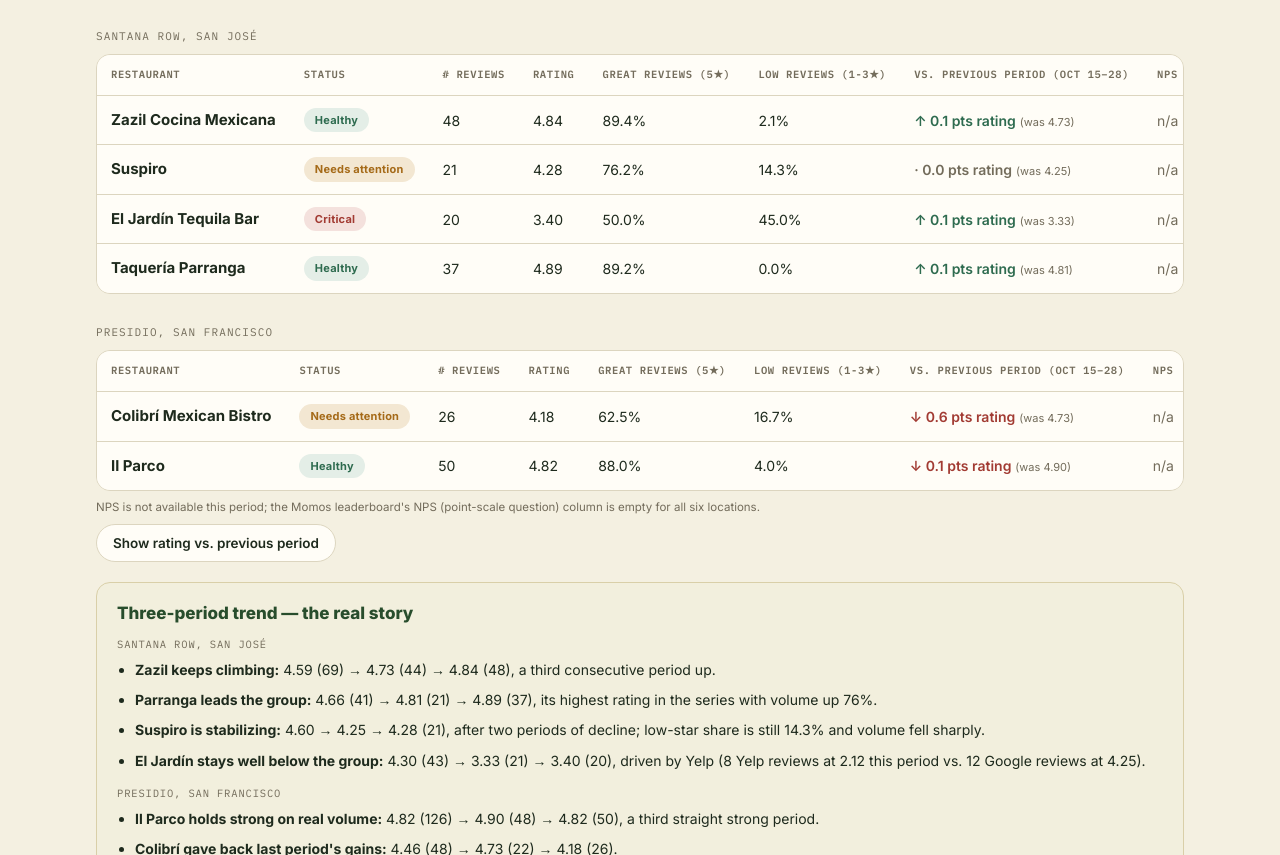
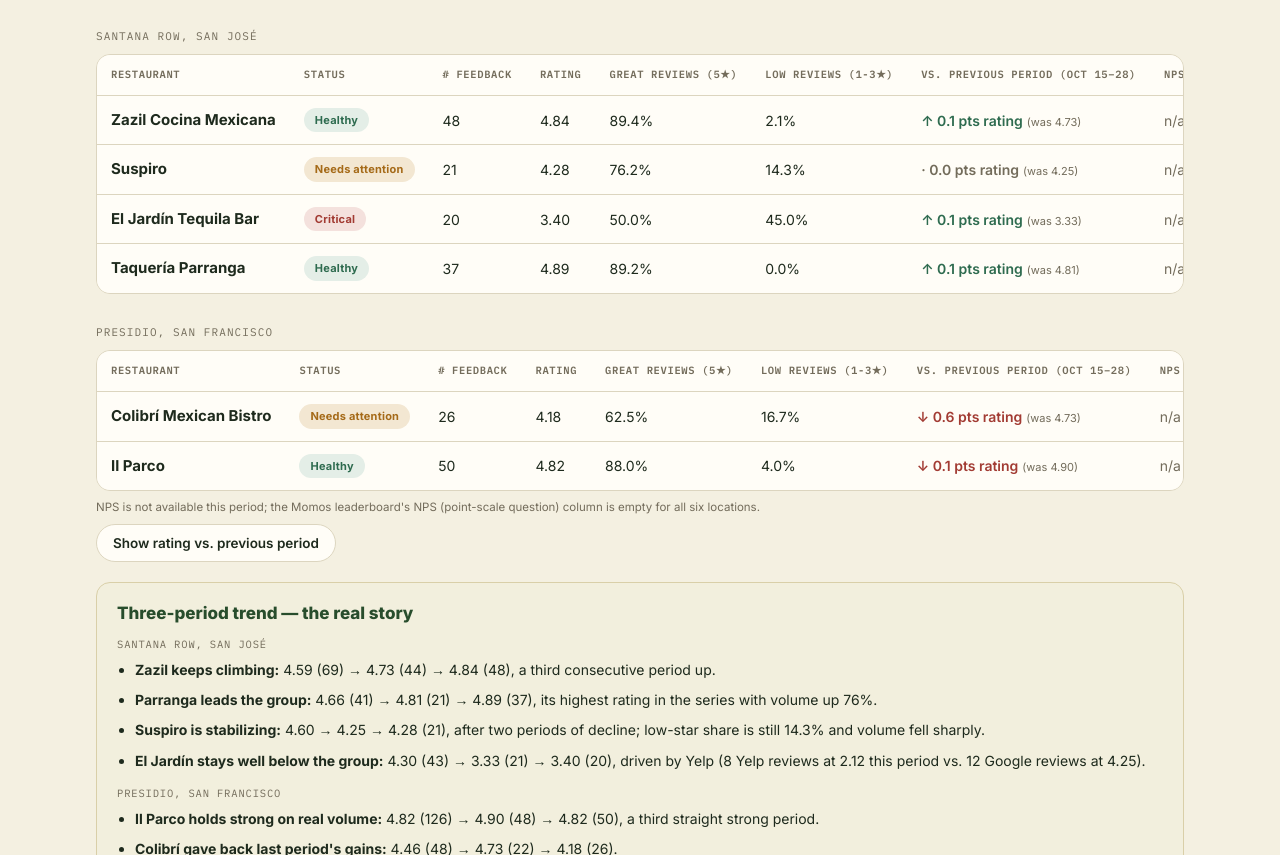
Before and after one commit to valeriaoffarril/buen-rallo-report, a plain HTML site: page index.html in a window 1280 px wide. Shown: the part 1909-2764 px from the top of the page. Drawn offline with nearby package versions, Linux system fonts and the light colour scheme.

Commit message:
Label feedback counts consistently in status tables

```diff
--- a/index.html
+++ b/index.html
@@ -552,7 +552,7 @@
           <tr>
             <th>Restaurant</th>
             <th>Status</th>
-            <th># Reviews</th>
+            <th># Feedback</th>
             <th>Rating</th>
             <th>Great reviews (5★)</th>
             <th>Low reviews (1-3★)</th>
@@ -571,7 +571,7 @@
           <tr>
             <th>Restaurant</th>
             <th>Status</th>
-            <th># Reviews</th>
+            <th># Feedback</th>
             <th>Rating</th>
             <th>Great reviews (5★)</th>
             <th>Low reviews (1-3★)</th>
```
